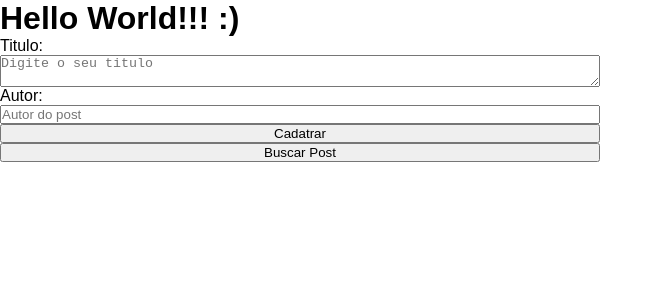
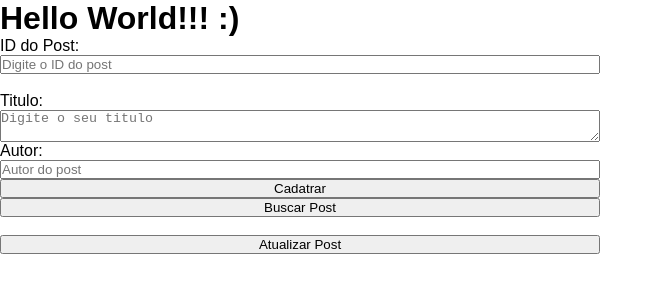
Before and after one commit to ElvesAguiar/firebase-lesson, a React (Create React App) app: page / in a window 1280 px wide. Shown: the top 300 px of the page, without its empty margins (0-663 px from the left). Built offline with nearby package versions, Linux system fonts and the light colour scheme.

Commit message:
feat: update request in firebase updateDoc

```diff
--- a/src/App.js
+++ b/src/App.js
@@ -1,6 +1,6 @@
 import { useState } from "react";
 import { db } from "./firebaseConnection";
-import {doc, setDoc,collection,addDoc, getDoc, getDocs} from 'firebase/firestore'
+import {doc, setDoc,collection,addDoc, getDoc, getDocs, updateDoc} from 'firebase/firestore'
 
 import "./app.css";
 import { async } from "@firebase/util";
@@ -10,6 +10,7 @@ function App() {
   const [autor, setAutor] = useState("");
 
   const [posts, setPosts] = useState([]);
+  const [idPost, setIdPost] = useState([]);
 
   async function handleAdd() {
     // await setDoc(doc(db,"posts", "12345"),
@@ -74,12 +75,35 @@ function App() {
 
   }
 
+  async function editarPost(){
+
+    const docRef = doc(db, "posts", idPost);
+
+    await updateDoc (docRef, {
+      titulo : titulo,
+      autor: autor
+    })
+    .then(()=>{
+      console.log("Post Atulizado!");
+      setIdPost('');
+      setTitulo('');
+      setAutor('')
+    })
+    .catch((error) => {console.log("Error ao atualizar:" + error)})
+
+
+  }
+
 
   return (
     <div>
       <h1>Hello World!!! :)</h1>
 
       <div className="container">
+        <label>ID do Post:</label>
+        <input placeholder = "Digite o ID do post"
+        value = {idPost}
+        onChange={(e)=>{setIdPost(e.target.value)}} /><br/>
         <label>Titulo:</label>
         <textarea
           type="text"
@@ -96,12 +120,14 @@ function App() {
         />
 
         <button onClick={handleAdd}>Cadatrar</button>
-        <button onClick={bucarPost}>Buscar Post</button>
+        <button onClick={bucarPost}>Buscar Post</button><br/>
+        <button onClick={editarPost}>Atualizar Post</button>
 
           <ul>
             {posts.map((post)=>{
               return(
                 <li key={post.id}>
+                  <strong>ID: {post.id}</strong><br/>
                   <span>titulo:{post.titulo} </span><br/>
                   <span>autor:{post.autor} </span><br/><br/>
                 </li>
```
